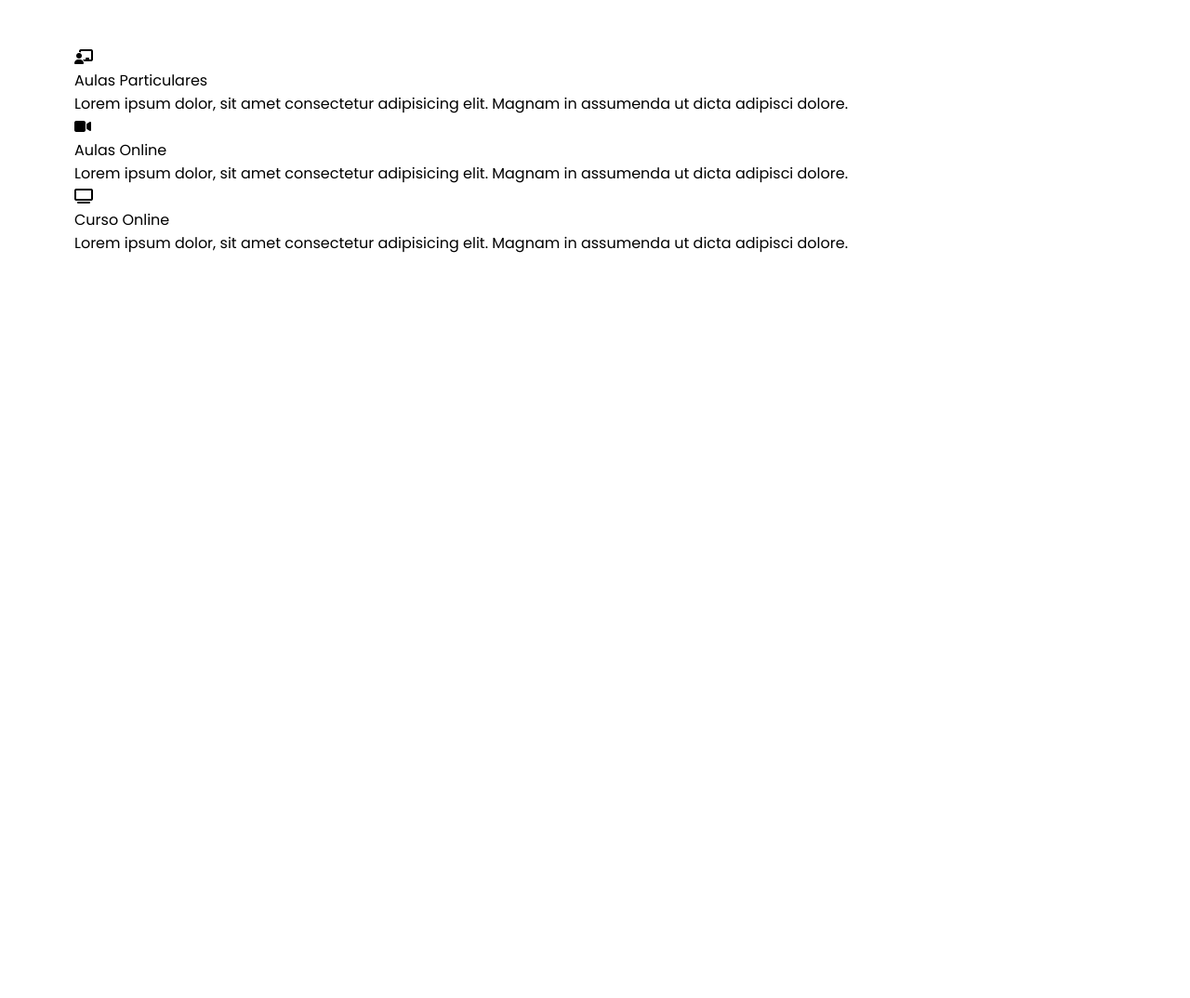
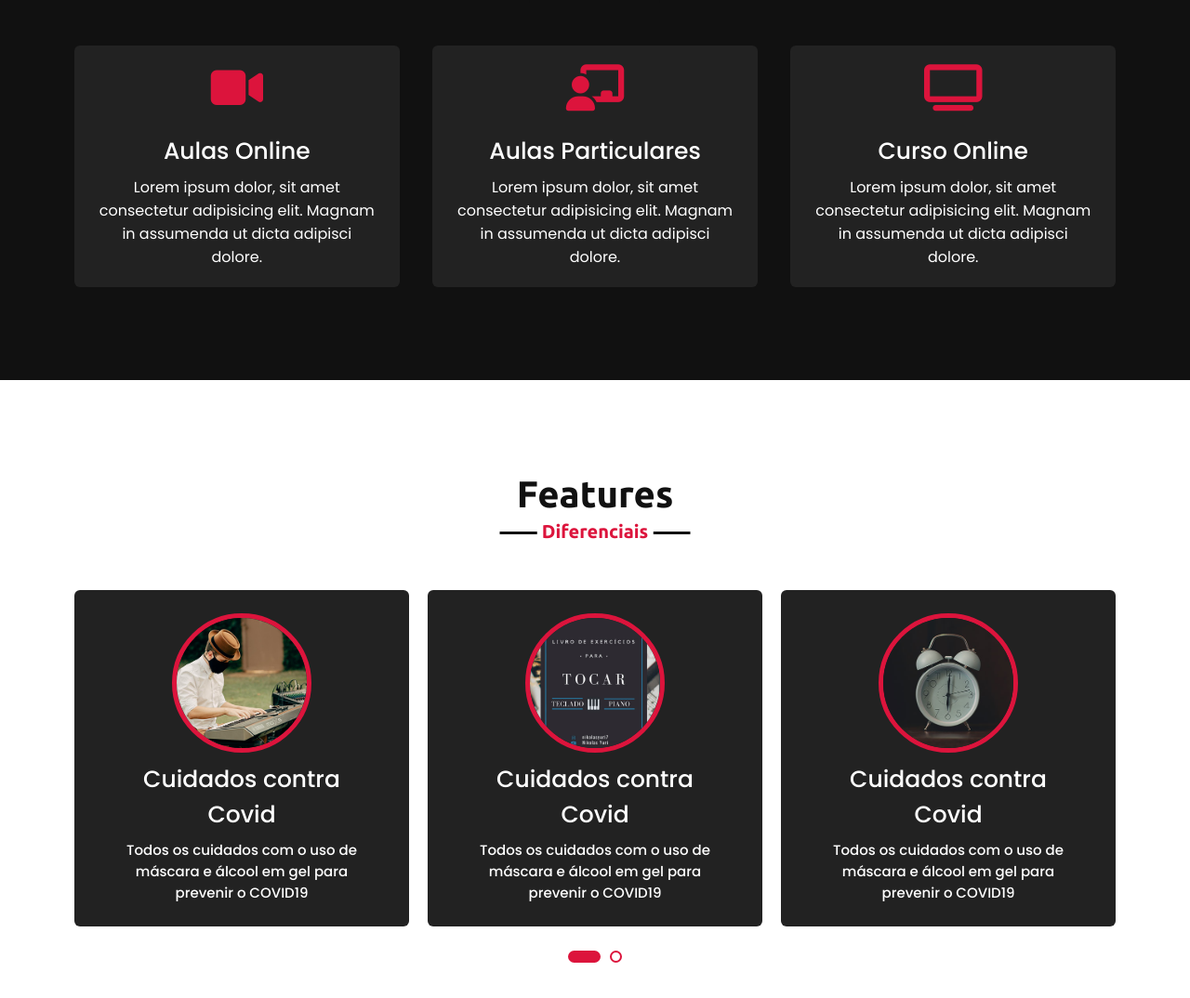
Before and after one commit to Nikolasyuri/Portifolio-site, a plain HTML site: page index.html in a window 1280 px wide. Shown: the part 1660-2734 px from the top of the page at 93% size. Before the commit the page ends 2034 px from the top, so only its background shows below. Drawn offline with nearby package versions, Linux system fonts and the light colour scheme.

Commit message:
features done

```diff
--- a/index.html
+++ b/index.html
@@ -9,6 +9,9 @@
     <link rel="stylesheet" href="https://cdnjs.cloudflare.com/ajax/libs/font-awesome/4.7.0/css/font-awesome.min.css">
     <script src="https://kit.fontawesome.com/b7cea6e750.js" crossorigin="anonymous"></script>
     <script src="https://code.jquery.com/jquery-3.6.0.min.js"></script>
+    <script src="https://cdnjs.cloudflare.com/ajax/libs/waypoints/4.0.1/jquery.waypoints.min.js"></script>
+    <script src="https://cdnjs.cloudflare.com/ajax/libs/OwlCarousel2/2.3.4/owl.carousel.min.js"></script>
+    <link rel="stylesheet" href="https://cdnjs.cloudflare.com/ajax/libs/OwlCarousel2/2.3.4/assets/owl.carousel.min.css"/>
 </head>
 <body>
    <nav class="navbar">
@@ -17,17 +20,16 @@
                 <ul class="menu">
                     <li><a href="#">Home</a></li>
                     <li><a href="#">About</a></li>
-               <li><a href="#">Services</a></li>
                     <li><a href="#">Skills</a></li>
                     <li><a href="#">Teams</a></li>
                     <li><a href="#">Contact</a></li>
+                    <li><a href="#">Services</a></li>
                  </ul>
            <div class="menu-btn">
                 <i class="fa fa-bars"></i>
            </div>
        </div>
    </nav>
-
    <!--Home Section Start-->
    <section class="home" id="home">
        <div class="max-width">
@@ -39,7 +41,6 @@
            </div>
        </div>
    </section>
-
    <!-- About Section Start -->
    <section class="about" id="about">
     <div class="max-width">
@@ -63,15 +64,15 @@
         <div class="servcontent">
             <div class="card">
                 <div class="box">
-                    <i class="fas fa-chalkboard-teacher"></i>
-                    <div class="text">Aulas Particulares</div>
+                    <i class="fas fa-video"></i>
+                    <div class="text">Aulas Online</div>
                     <p>Lorem ipsum dolor, sit amet consectetur adipisicing elit. Magnam in assumenda ut dicta adipisci dolore.</p>
                 </div>
             </div>
             <div class="card">
                 <div class="box">
-                    <i class="fas fa-video"></i>
-                    <div class="text">Aulas Online</div>
+                    <i class="fas fa-chalkboard-teacher"></i>
+                    <div class="text">Aulas Particulares</div>
                     <p>Lorem ipsum dolor, sit amet consectetur adipisicing elit. Magnam in assumenda ut dicta adipisci dolore.</p>
                 </div>
             </div>
@@ -85,6 +86,42 @@
         </div>
     </div>
     </section>
+    <!-- Features section start -->
+    <section class="features" id="features">
+        <div class="max-width">
+            <h2 class="title">Features</h2>
+            <div class="carousel owl-carousel">
+                <div class="card">
+                    <div class="box">
+                        <img src="/assets/images/feature-1.jpg" alt="Higiene">
+                        <div class="text">Cuidados contra Covid</div>
+                        <p>Todos os cuidados com o uso de máscara e álcool em gel para prevenir o COVID19 </p>
+                    </div>
+                </div>
+                <div class="card">
+                    <div class="box">
+                        <img src="/assets/images/feature-2.jpg" alt="Higiene">
+                        <div class="text">Cuidados contra Covid</div>
+                        <p>Todos os cuidados com o uso de máscara e álcool em gel para prevenir o COVID19 </p>
+                    </div>
+                </div>
+                <div class="card">
+                    <div class="box">
+                        <img src="/assets/images/feature-3.jpg" alt="Higiene">
+                        <div class="text">Cuidados contra Covid</div>
+                        <p>Todos os cuidados com o uso de máscara e álcool em gel para prevenir o COVID19 </p>
+                    </div>
+                </div>
+                <div class="card">
+                    <div class="box">
+                        <img src="/assets/images/feature-4.jpg" alt="Higiene">
+                        <div class="text">Cuidados contra Covid</div>
+                        <p>Todos os cuidados com o uso de máscara e álcool em gel para prevenir o COVID19 </p>
+                    </div>
+                </div>
+            </div>
+        </div>
+    </section>
     <script src="script.js"></script>
 </body>
 </html>
--- a/script.js
+++ b/script.js
@@ -11,4 +11,26 @@ $(document).ready(function(){
         $('.navbar .menu').toggleClass("active")
         $('.menu-btn i').toggleClass("active")
     });
+    // owl carousel script
+    $('.carousel').owlCarousel({
+        margin: 20,
+        loop: true,
+        autoplayTimeOut: 2000,
+        autoplayHoverPause: true,
+        responsive:{
+            0: {
+                items: 1,
+                nav: false
+            },
+            600: {
+                items: 2,
+                nav: false
+            },
+            1000: {
+                items: 3,
+                nav: false
+            }
+        }
+
+    })
 });
--- a/style.css
+++ b/style.css
@@ -112,6 +112,19 @@
     background: none;
 }
 /* General Section Styling */
+section{
+    padding: 100px 0px;
+}
+.about, .services, .features{
+    font-family: 'Poppins', sans-serif;
+}
+.about .aboutcontent,
+.services .servcontent{
+    display: flex;
+    flex-wrap: wrap;
+    align-items: center;
+    justify-content: space-between;
+}
 section .title{
     position: relative;
     text-align: center;
@@ -142,22 +155,9 @@ section .title::after{
     transform: translateX(-50%);
 }
 /* About Section Styling */
-section{
-    padding: 100px 0px;
-}
-.about, .services{
-    font-family: 'Poppins', sans-serif;
-}
 
 .about .title::after{
     content: "Quem sou eu";
-}
-
-.about .aboutcontent{
-    display: flex;
-    flex-wrap: wrap;
-    align-items: center;
-    justify-content: space-between;
 }
 .about .aboutcontent .left{
     width: 45%;
@@ -200,8 +200,116 @@ section{
 }
 
 /* service section styling */
+.services{
+    color: #fff;
+    background: #111;
+}
+.services .title::before{
+    background: #fff;
+}
+.services .title::after{
+    background: #111;
+    content: "O que eu faço";
+}
+.services .servcontent .card{
+    width: calc(33% - 20px);
+    background: #222;
+    text-align: center;
+    border-radius: 6px;
+    padding: 20px 25px;
+    cursor: pointer;
+    transition: all 0.3s ease;
+}
+.services .servcontent .card:hover{
+    background: crimson;
+    color: #fff;
+    transform: scale(1.05);
+    transition: all 0.3s ease;
+}
+.services .servcontent .card i{
+    font-size: 50px;
+    color: crimson;
+    padding-bottom: 15px;
+    transition: color 0.3s ease
+}
+.services .servcontent .card:hover i{
+    color: #fff;
+}
+.services .servcontent .card .text{
+    font-size: 25px;
+    font-weight: 500;
+    margin: 10px 0 7px 0;
+}
 
-
+/* features section styling */
+.features{
+    color: #fff;
+    font-size: 15px;
+    font-weight: 500;
+}
+.features .title{
+    color: #111;
+}
+.features .title::after{
+    content: "Diferenciais";
+}
+.features .carousel .card{
+    background: #222;
+    border-radius: 6px;
+    padding: 25px 35px;
+    text-align: center;
+    transition: all 0.3s ease;
+}
+.features .carousel .card:hover{
+    background: crimson;
+}
+.features .carousel .card .text{
+    font-size: 25px;
+    font-weight: 500;
+    margin: 10px 0 7px 0;
+}
+.features .carousel .card .box{
+    display: flex;
+    flex-direction: column;
+    align-items: center;
+    justify-content: center;
+    transition: all 0.3s ease;
+}
+.features .carousel .card:hover .box{
+    transform: scale(1.05);
+}
+.features .carousel .card img{
+    height: 150px;
+    width: 150px;
+    object-fit: cover;
+    border-radius: 50%;
+    border: 5px solid crimson;
+    transition: all 0.3s ease;
+}
+.features .carousel .card:hover img{
+    border-color: #fff;
+}
+.owl-dots{
+    text-align: center;
+    margin-top: 20px;
+}
+.owl-dot{
+    height: 13px;
+    width: 13px;
+    margin: 0 5px;
+    outline: none!important;
+    border-radius: 50%;
+    border: 2px solid crimson!important;
+    transition: all 0.3s ease;
+}
+.owl-dot.active{
+    width: 35px;
+    border-radius: 14px;
+}
+.owl-dot.active,
+.owl-dot:hover{
+    background: crimson!important;
+}
 
 
 
@@ -278,6 +386,10 @@ section{
     .about .aboutcontent .right{
         flex: 100%;
     }
+    .services .servcontent .card{
+        width: calc(50% - 10px);
+        margin-bottom: 20px;
+    }
 
 }
 
@@ -295,6 +407,9 @@ section{
         font-size: 20px;
         padding: 8px 18px;
     }
+    .services .servcontent .card{
+        width: 100%;
+    }
 }
 
 @media (max-width: 500px){
```
Also changed, not shown: assets/images/feature-1.jpg (added), assets/images/feature-2.jpg (added), assets/images/feature-3.jpg (added), assets/images/feature-4.jpg (added). Lines whose indentation alone changed are shown as unchanged.
